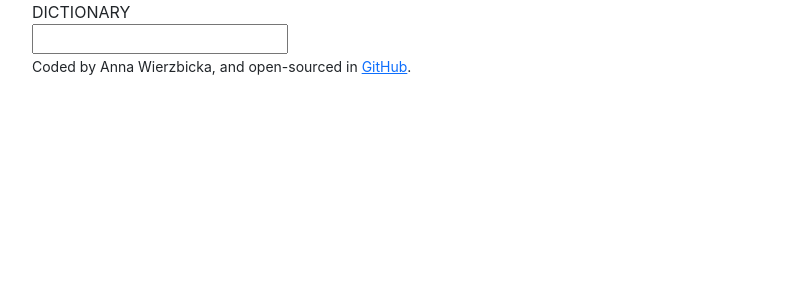
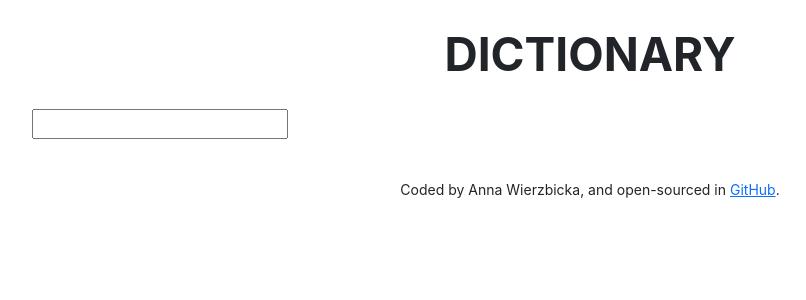
Before and after one commit to AnnaOW/dictionary-app-react, a React (Create React App) app: page / in a window 1280 px wide. Shown: the top 300 px of the page, without its empty margins (50-856 px from the left). Built offline with nearby package versions, Linux system fonts and the light colour scheme.

Commit message:
Integrated Dictionary API

```diff
--- a/package.json
+++ b/package.json
@@ -6,6 +6,7 @@
     "@testing-library/jest-dom": "^5.17.0",
     "@testing-library/react": "^13.4.0",
     "@testing-library/user-event": "^13.5.0",
+    "axios": "^1.6.5",
     "bootstrap": "^5.3.2",
     "react": "^18.2.0",
     "react-dom": "^18.2.0",
--- a/src/App.css
+++ b/src/App.css
@@ -1,4 +1,12 @@
-.App-footer {
-  margin: 30px 0;
+.App-header {
+  font-weight: 700;
+  font-size: 46px;
+  padding: 20px;
   text-align: center;
 }
+.App-footer {
+  font-size: 14px;
+  margin: 30px 0;
+  padding: 10px;
+  text-align: center;
+}
--- a/src/App.js
+++ b/src/App.js
@@ -9,10 +9,10 @@ function App() {
         <main>
           <Dictionary />
         </main>
-        <small className="App-footer">
+        <footer className="App-footer">
           Coded by Anna Wierzbicka, and open-sourced in{" "}
           <a href="https://github.com/AnnaOW/dictionary-app-react">GitHub</a>.
-        </small>
+        </footer>
       </div>
     </div>
   );
--- a/src/Dictionary.js
+++ b/src/Dictionary.js
@@ -1,12 +1,20 @@
 import React, { useState } from "react";
+import axios from "axios";
 import "./Dictionary.css";
 
 export default function Dictionary() {
   let [keyword, setKeyword] = useState("");
 
+  function handleResponse(response) {
+    console.log(response.data);
+  }
+
   function search(event) {
     event.preventDefault();
-    alert(`Searching for ${keyword} definition`);
+
+    let key = "9a4cbff04f4e654ca4teaa03bc88aoaf";
+    let apiURL = `https://api.shecodes.io/dictionary/v1/define?word=${keyword}&key=${key}`;
+    axios.get(apiURL).then(handleResponse);
   }
 
   function handleKeywordChange(event) {
```
Also changed, not shown: 1 other file (tests, documents, lock files or other folders).
